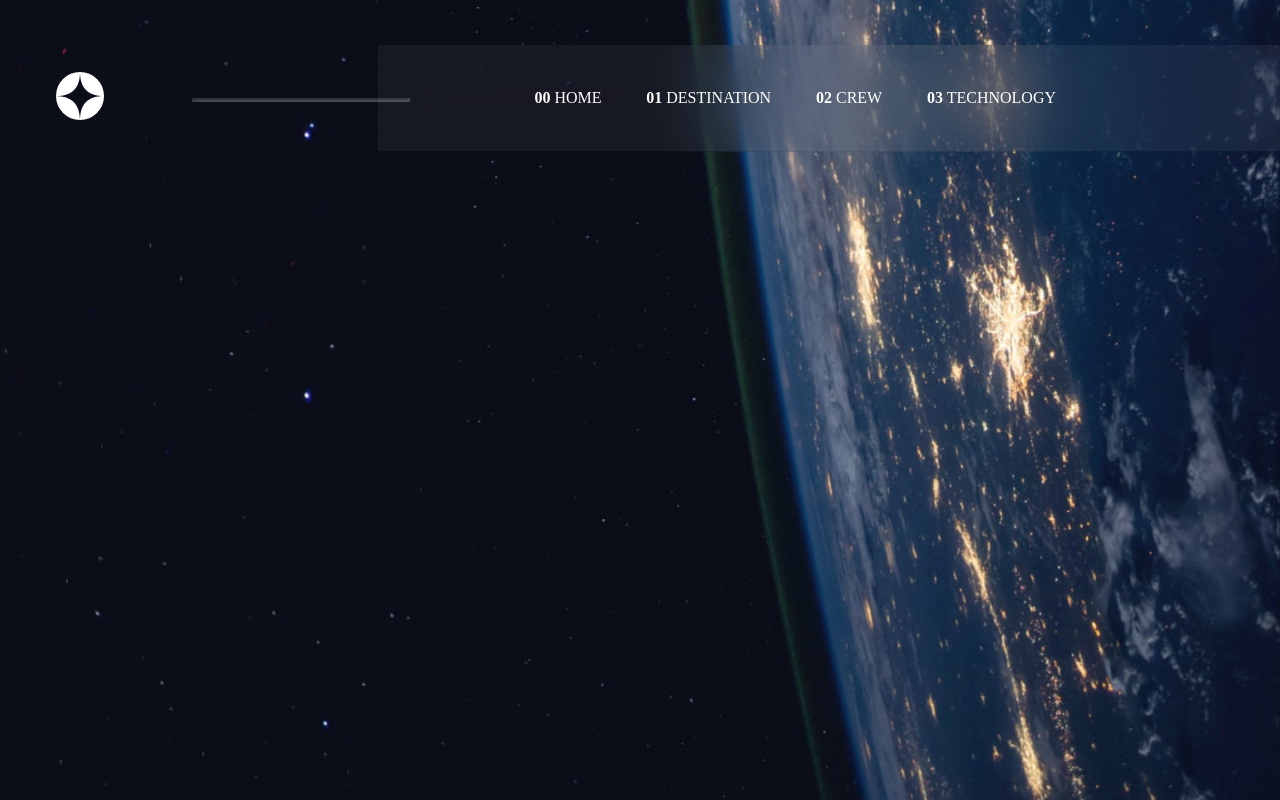
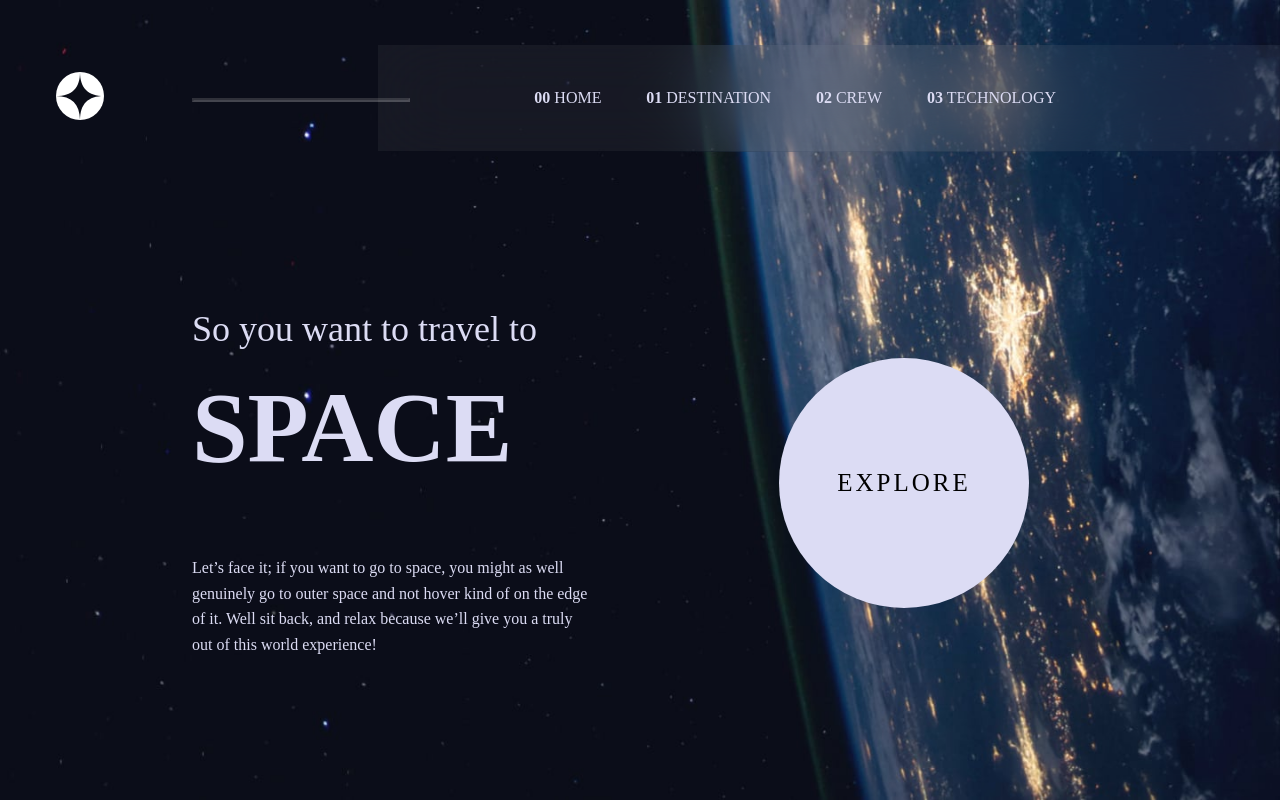
Before and after one commit to Fariv/frontendmentor.io, a React (Vite) app in the folder space-tourism-website-main/: page / in a window 1280 px wide. Built offline with nearby package versions, Linux system fonts and the light colour scheme.

Commit message:
body context added

```diff
--- a/space-tourism-website-main/src/App.jsx
+++ b/space-tourism-website-main/src/App.jsx
@@ -1,3 +1,4 @@
+import Content from "./components/Content"
 import Topbar from "./components/Topbar"
 import HomeStyled from "./styled/HomeStyled"
 
@@ -5,6 +6,7 @@ function App() {
     return (
         <HomeStyled>
             <Topbar />
+            <Content />
         </HomeStyled>
     )
 }
--- /dev/null
+++ b/space-tourism-website-main/src/components/Content.jsx
@@ -0,0 +1,9 @@
+import HomeContent from "./HomeContent";
+
+const Content = () => {
+    return (
+        <HomeContent />
+    );
+}
+
+export default Content
--- /dev/null
+++ b/space-tourism-website-main/src/components/HomeContent.jsx
@@ -0,0 +1,77 @@
+import { css, styled } from "styled-components";
+
+const HomeContentStyled = styled.div`
+    display: flex;
+    justify-content: space-between;
+    margin: 7rem;
+`;
+
+const sharedCss = css`
+    margin: 0 auto;
+    width: 50%;
+`;
+
+const LeftSideStyled = styled.div`
+    ${sharedCss}
+    padding-left: 5rem;
+`;
+
+const LeftSideTextWrapper = styled.div`
+    width: 400px;
+    > div {
+        font-size: 36px;
+    }
+    > h1 {
+        font-size: 100px;
+        margin-top: 20px;
+        margin-bottom: 70px;
+    }
+    > p {
+        font-weight: 400;
+        line-height: 1.6;
+    }
+`;
+
+const RightSideStyled = styled.div`
+    ${sharedCss}
+    display: flex;
+    justify-content: center;
+    align-items: center;
+`;
+
+const CircleStyled = styled.div`
+    width: 250px;
+    height: 250px;
+    border-radius: 50%;
+    font-size: 25px;
+    text-transform: uppercase;
+    letter-spacing: 3px;
+    background-color: #dcdcf4;
+    color: #000;
+    display: flex;
+    justify-content: center;
+    align-items: center;
+`;
+
+const HomeContent = () => {
+    return (
+        <HomeContentStyled>
+            <LeftSideStyled>
+                <LeftSideTextWrapper>
+                    <div>So you want to travel to</div>
+                    <h1>SPACE</h1>
+                    <p>
+                        Let’s face it; if you want to go to space, you might as well genuinely go to
+                        outer space and not hover kind of on the edge of it. Well sit back, and relax
+                        because we’ll give you a truly out of this world experience!
+                    </p>
+                </LeftSideTextWrapper>
+            </LeftSideStyled>
+            <RightSideStyled>
+                <CircleStyled>Explore</CircleStyled>
+            </RightSideStyled>
+        </HomeContentStyled>
+    )
+}
+
+export default HomeContent
--- a/space-tourism-website-main/src/components/Logo.jsx
+++ b/space-tourism-website-main/src/components/Logo.jsx
@@ -6,6 +6,7 @@ const LogoStyled = styled.div`
     flex: 1 0 auto;
     > .logo-div {
         padding: 4.5rem 3.5rem;
+        cursor: pointer;
     }
     > .hr-div {
         display: flex;
--- a/space-tourism-website-main/src/components/Menus.jsx
+++ b/space-tourism-website-main/src/components/Menus.jsx
@@ -4,7 +4,7 @@ import { styled } from 'styled-components';
 const MenuWrapperStyled = styled.ul`
     display: flex;
     list-style: none;
-    color: white;
+    color: #dcdcf4;
     padding: 0 14rem 0px 7rem;
     margin: 0;
     background-color: rgba(255, 255, 255, 0.05);
@@ -24,17 +24,17 @@ const MenuWrapperStyled = styled.ul`
 `;
 const MenuStyled = styled.li`
     margin: 0 0 0 2.8rem;
-    color: white;
+    color: #dcdcf4;
     padding: 2.8rem 0 2.5rem 0;
     border-bottom: 4px solid transparent;
     &:focus,
     &:active,
     &:hover {
-        border-bottom: 4px solid white;
+        border-bottom: 4px solid #dcdcf4;
         color: #000;
     }
     &:hover > a {
-        color: #white;
+        color: #dcdcf4;
     }
     &.close-menu {
         display: none;
@@ -61,9 +61,9 @@ const MenuStyled = styled.li`
 
 const MenuLinkStyled = styled.a`
     text-decoration: none;
-    color: white;
+    color: #dcdcf4;
     &:visited {
-        color: white;
+        color: #dcdcf4;
     }
     @media (max-width: 841px) {
         color: hsl(220, 13%, 13%);
@@ -72,12 +72,14 @@ const MenuLinkStyled = styled.a`
         }
         &.close-menu-link:visited,
         &.close-menu-link {
-            color: white;
+            color: #dcdcf4;
         }
     }
-    font-weight: 500;
     > .menu-number {
-        font-weight: 700;
+        font-weight: 900;
+    }
+    > .menu-name {
+        font-weight: 400;
     }
 `;
 
@@ -86,10 +88,10 @@ const Menus = ({open, closeMenu}) => {
     return (
         <MenuWrapperStyled open={open}>
             <MenuStyled className='close-menu'><MenuLinkStyled href="#" className='close-menu-link' onClick={closeMenu} >&times;</MenuLinkStyled></MenuStyled>
-            <MenuStyled><MenuLinkStyled href="#"><span className='menu-number'>00</span> HOME</MenuLinkStyled></MenuStyled>
-            <MenuStyled><MenuLinkStyled href="#destination"><span className='menu-number'>01</span> DESTINATION</MenuLinkStyled></MenuStyled>
-            <MenuStyled><MenuLinkStyled href="#crew"><span className='menu-number'>02</span> CREW</MenuLinkStyled></MenuStyled>
-            <MenuStyled><MenuLinkStyled href="#technology"><span className='menu-number'>03</span> TECHNOLOGY</MenuLinkStyled></MenuStyled>
+            <MenuStyled><MenuLinkStyled href="#"><span className='menu-number'>00</span> <span className='menu-name'>HOME</span></MenuLinkStyled></MenuStyled>
+            <MenuStyled><MenuLinkStyled href="#destination"><span className='menu-number'>01</span> <span className='menu-name'>DESTINATION</span></MenuLinkStyled></MenuStyled>
+            <MenuStyled><MenuLinkStyled href="#crew"><span className='menu-number'>02</span> <span className='menu-name'>CREW</span></MenuLinkStyled></MenuStyled>
+            <MenuStyled><MenuLinkStyled href="#technology"><span className='menu-number'>03</span> <span className='menu-name'>TECHNOLOGY</span></MenuLinkStyled></MenuStyled>
         </MenuWrapperStyled>
     )
 }
--- a/space-tourism-website-main/src/index.css
+++ b/space-tourism-website-main/src/index.css
@@ -8,5 +8,5 @@ html, body, #root {
     margin: 0;
     padding: 0;
     font-size: 16px;
-    color: white;
+    color: #dcdcf4;
 }
--- a/space-tourism-website-main/src/styled/HomeStyled.jsx
+++ b/space-tourism-website-main/src/styled/HomeStyled.jsx
@@ -5,7 +5,9 @@ const HomeStyled = styled.div`
     background: url("${HomeBgImageDesktop}") no-repeat;
     background-size: cover;
     width: 100%;
-    height: 100vh;
+    min-height: 100vh;
+    margin: 0 auto;
+    position: relative;
 `;
 
 export default HomeStyled;
```
